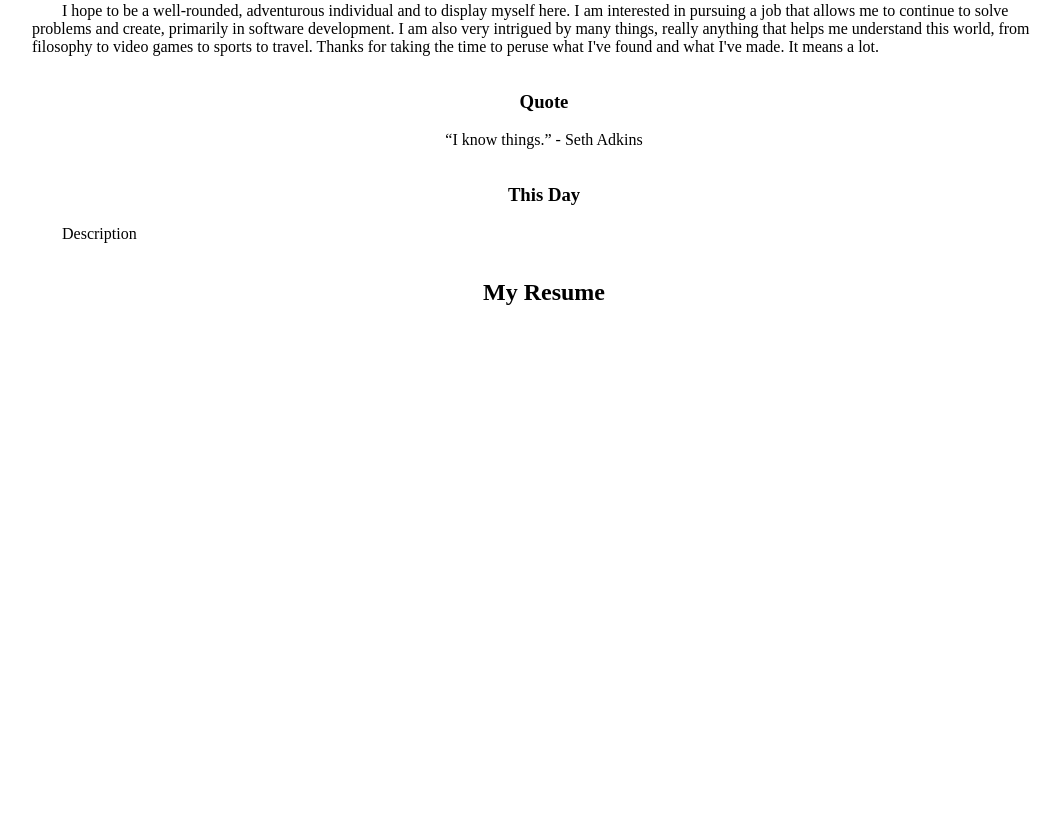
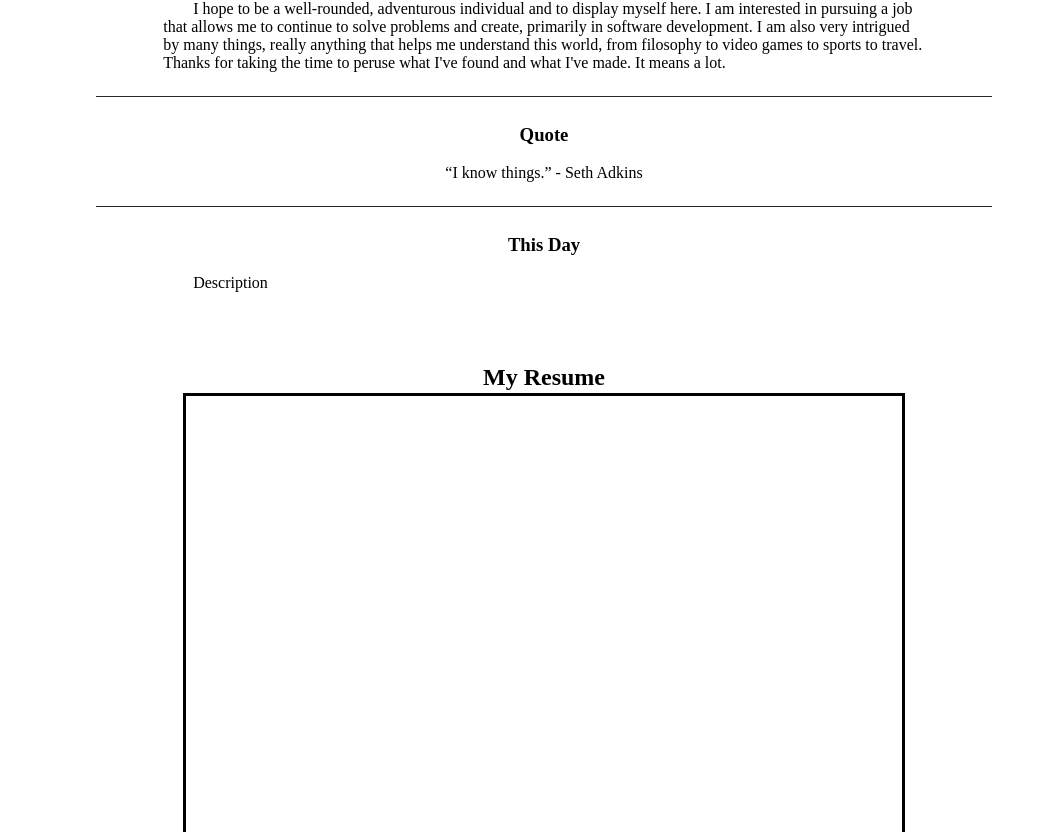
Before and after one commit to SethAdkins107/Portfolio, a plain HTML site: page index.html in a window 1280 px wide. Shown: the part 148-980 px from the top of the page, without its empty margins (96-1157 px from the left). Before the commit the page ends 800 px from the top, so only its background shows below. Drawn offline with Linux system fonts and the light colour scheme.

Commit message:
Added more styling to the homepage. P.S. Cami is the best.

```diff
--- a/index.html
+++ b/index.html
@@ -50,11 +50,17 @@
             Thanks for taking the time to peruse what I've found and what I've made. It means a lot.</p>
     </section>
 
+    <!-- A horizontal line to help with visual clarity -->
+    <hr>
+
     <!-- Holds a space for a daily quote -->
     <section id="quote">
         <h3>Quote</h3>
         <blockquote><q>I know things.</q> - Seth Adkins</blockquote>
     </section>
+
+    <!-- A horizontal line to help with visual clarity -->
+    <hr>
 
     <!-- Holds a photo-wheel and a space to describe each next to each other-->
     <section id="photowheel">
@@ -65,8 +71,11 @@
         <p>Description</p>
     </section>
 
+    <!-- A horizontal line to help with visual clarity -->
+    <br><br>
+
     <section id="resume">
         <h2>My Resume</h2>
-        <embed href="Resume.pdf">
+        <embed src="Resume.pdf">
     </section>
 </body>
--- a/main.css
+++ b/main.css
@@ -9,6 +9,8 @@ body {
     padding: 0;
 }
 
+/* General styling for object types */
+
 /* Whole header section */
 header {
     position: relative;
@@ -18,6 +20,43 @@ header {
     width: 100%;
     padding: 30px;
 }
+
+/* General styling for content boxes within body */
+section {
+    display: flex;
+    flex-direction: column;
+    align-items: center;
+    width: 70vw;
+}
+
+/* General styling for headings */
+h2, h3 {
+    margin-bottom: .15rem;
+}
+
+/* General styling for paragraphs of info */
+p {
+    width: 85%;
+    text-align: left;
+    text-indent: 30px;
+}
+
+/* General styling for horizontal lines */
+hr {
+    background-color: #272727;
+    height: .1vh;
+    width: 70vw;
+    border: none;
+}
+
+/* General styling for embedded material */
+embed {
+    width: 80%;
+    height: 110vh;
+    border: solid;
+}
+
+/* Styling for the dropdown menus */
 
 /* Container for the dropdown object*/
 .dropdown {
@@ -81,15 +120,3 @@ header {
 #cs {
     color: #6336d5;
 }
-
-/* General styling for content boxes within body */
-section {
-    width: 80%;
-    text-align: center;
-}
-
-/* General styling for paragraphs of info */
-p {
-    text-align: left;
-    text-indent: 30px;
-}
```
Also changed, not shown: 1 other file.
